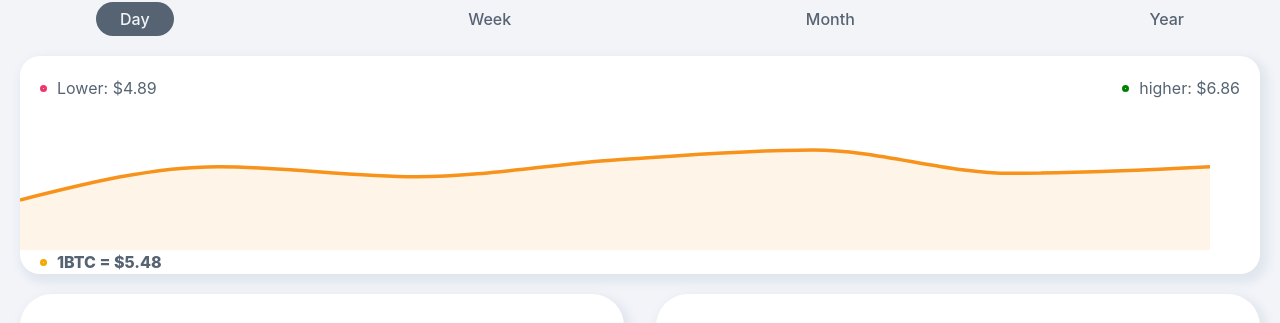
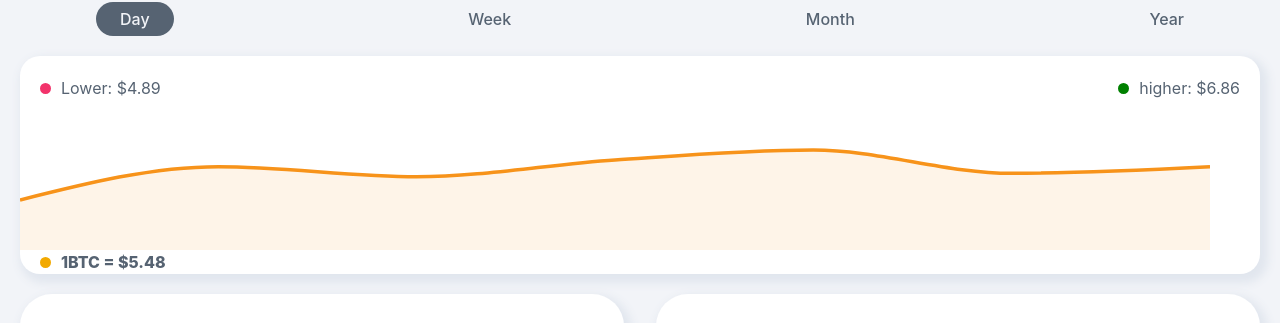
Before and after one commit to EBEREGIT/rank_math_task, a React (Vite) app: page / in a window 1280 px wide. Shown: the part 344-667 px from the top of the page. Built offline with nearby package versions, Linux system fonts and the light colour scheme.

Commit message:
update on animation

```diff
--- a/src/App.css
+++ b/src/App.css
@@ -14,3 +14,24 @@ hr {
 .shadow {
   box-shadow: 4px 5px 10px 4px #e1e6ee;
 }
+
+.shadow:hover{
+  box-shadow: none;
+}
+
+p, h1, h2, h3, h4 {
+  animation-duration: .5s;
+  animation-name: slidein;
+}
+
+@keyframes slidein {
+  from {
+    margin-left: 100%;
+    width: 30%;
+  }
+
+  to {
+    margin-left: 0%;
+    width: 100%;
+  }
+}
--- a/src/components/app/graph/header.jsx
+++ b/src/components/app/graph/header.jsx
@@ -2,7 +2,6 @@ import PropTypes from "prop-types";
 import ListItem from "../../elements/listItem";
 import { COLORS, SIZES } from "../../../constant";
 
-// eslint-disable-next-line no-unused-vars
 const Header = () => {
   return (
     <header style={styles.container}>
--- a/src/components/elements/listItem.jsx
+++ b/src/components/elements/listItem.jsx
@@ -10,11 +10,12 @@ const ListItem = ({ name, color, price, fontWeightAdjuster, removeColon }) => {
     <section style={styles.section}>
       <aside
         style={{
-          border: `3.5px solid ${color}`,
+          border: `5px solid ${color}`,
           width: `1px`,
           height: `1px`,
           borderRadius: `${SIZES.xSmall}px`,
           marginRight: `${SIZES.xSmall}px`,
+          backgroundColor: `${color}`,
         }}
       ></aside>
       <p
```
